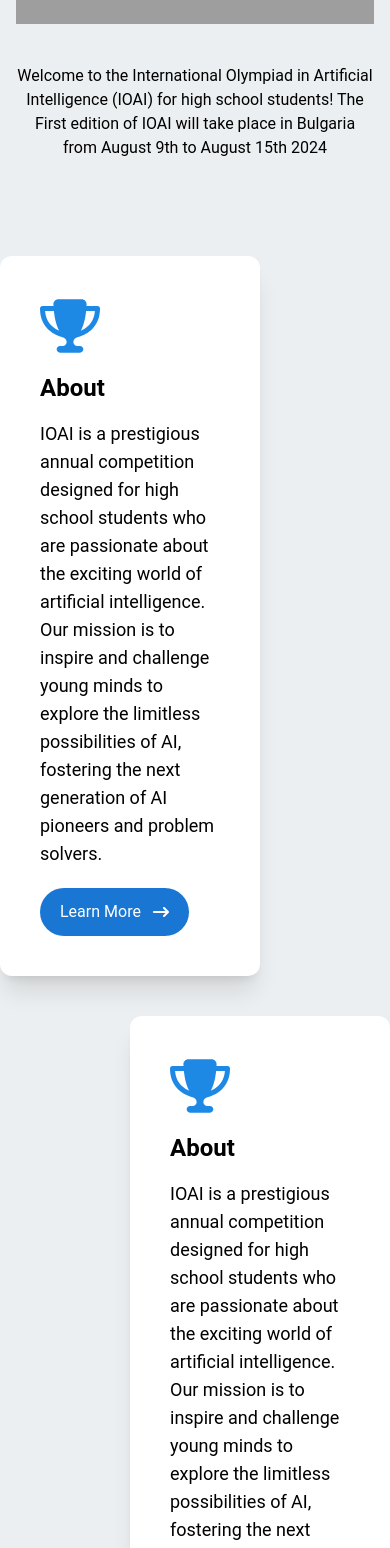
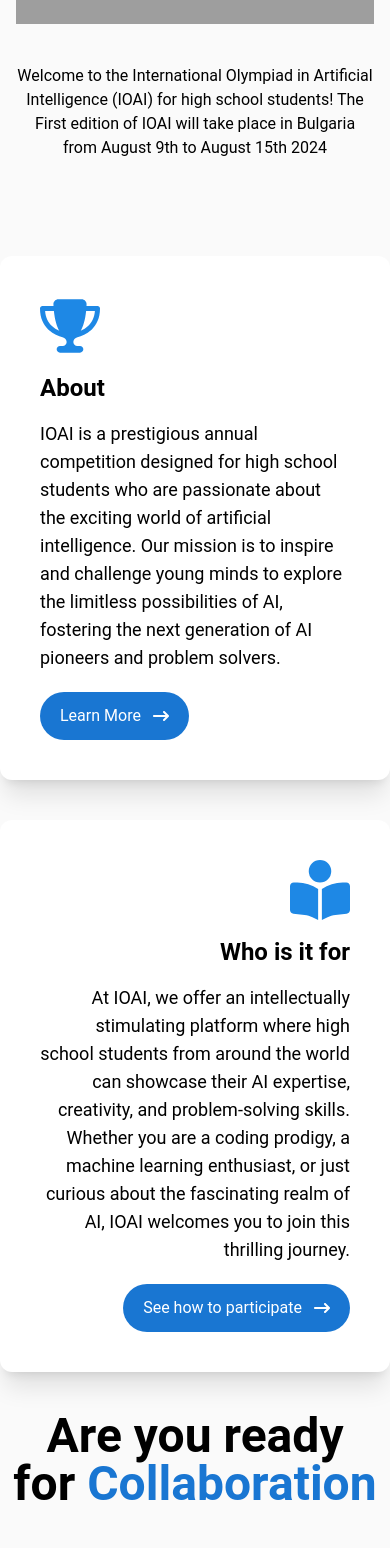
Before and after one commit to hasiburrahmanakash79/BDOAI, a React (Vite) app: page / in a window 390 px wide. Shown: the part 432-1980 px from the top of the page. Built offline with nearby package versions, Linux system fonts and the light colour scheme; grey boxes are pictures that could not be loaded.

Commit message:
make a responsive join poster

```diff
--- a/src/Layouts/Main.jsx
+++ b/src/Layouts/Main.jsx
@@ -5,7 +5,7 @@
 
 const Main = () => {
   return (
-    <div className="bg-blue-gray-50">
+    <div className="bg-[#fafafa]">
       <Nav/>
       <div className="min-h-[calc(100vh-239px)]">
         <Outlet></Outlet>
--- a/src/Pages/HomePage/Home.jsx
+++ b/src/Pages/HomePage/Home.jsx
@@ -1,11 +1,13 @@
 import Hero from './Hero/Hero';
 import HomeAbout from './HomeAbout/HomeAbout';
+import JoinBDOAI from './JoinBDOAI/JoinBDOAI';
 
 const Home = () => {
     return (
         <div className='container mx-auto'>
             <Hero/>
             <HomeAbout/>
+            <JoinBDOAI/>
         </div>
     );
 };
--- a/src/Pages/HomePage/HomeAbout/HomeAbout.jsx
+++ b/src/Pages/HomePage/HomeAbout/HomeAbout.jsx
@@ -1,11 +1,11 @@
-import { FaTrophy, FaArrowRightLong } from "react-icons/fa6";
+import { FaTrophy, FaArrowRightLong,FaBookOpenReader } from "react-icons/fa6";
 const HomeAbout = () => {
   return (
     <div className=" mt-20">
-      <div className="grid grid-cols-3">
+      <div className="md:grid grid-cols-3">
         <div className="col-span-2 p-10 shadow-xl rounded-xl bg-white">
           <FaTrophy className="text-6xl text-blue-600" />
-          <h1 className="text-2xl py-4 font-bold">About</h1>
+          <h1 className="text-2xl py-4 font-semibold">About</h1>
           <h1 className="text-lg">
             IOAI is a prestigious annual competition designed for high school
             students who are passionate about the exciting world of artificial
@@ -20,20 +20,16 @@
         <div className="col-span-1"></div>
       </div>
       <div>
-        <div className="grid grid-cols-3 mt-10">
+        <div className="md:grid grid-cols-3 mt-10">
         <div className="col-span-1"></div>
-          <div className="col-span-2 p-10 shadow-xl rounded-xl bg-white">
-            <FaTrophy className="text-6xl text-blue-600" />
-            <h1 className="text-2xl py-4 font-bold">About</h1>
+          <div className="col-span-2 p-10 shadow-xl rounded-xl bg-white flex flex-col justify-end items-end text-end">
+            <FaBookOpenReader className="text-6xl text-blue-600" />
+            <h1 className="text-2xl py-4 font-semibold">Who is it for</h1>
             <h1 className="text-lg">
-              IOAI is a prestigious annual competition designed for high school
-              students who are passionate about the exciting world of artificial
-              intelligence. Our mission is to inspire and challenge young minds
-              to explore the limitless possibilities of AI, fostering the next
-              generation of AI pioneers and problem solvers.
+            At IOAI, we offer an intellectually stimulating platform where high school students from around the world can showcase their AI expertise, creativity, and problem-solving skills. Whether you are a coding prodigy, a machine learning enthusiast, or just curious about the fascinating realm of AI, IOAI welcomes you to join this thrilling journey.
             </h1>
-            <button className="bg-blue-700 py-3 px-5 rounded-full flex gap-3 items-center text-white">
-              Learn More <FaArrowRightLong />
+            <button className="bg-blue-700 py-3 px-5 rounded-full flex gap-3 mt-5 items-center text-white">
+              See how to participate <FaArrowRightLong />
             </button>
           </div>
 
--- /dev/null
+++ b/src/Pages/HomePage/JoinBDOAI/JoinBDOAI.jsx
@@ -0,0 +1,27 @@
+import { FaArrowRightLong } from "react-icons/fa6";
+
+const JoinBDOAI = () => {
+  return (
+    <div>
+      <h1 className="text-5xl text-center font-bold my-10">
+        Are you ready <br /> for{" "}
+        <span className="text-blue-700">Collaboration</span>
+      </h1>
+      <div className="grid grid-cols-2 items-center">
+        <div className="space-y-5">
+            <h1 className="text-4xl">BDOAI 2024</h1>
+            <p className="text-lg ">The first ever edition of IOAI will take place in August 2024 in Bulgaria. The competition will focus on 3 areas of AI: Natural Language Processing, Machine Learning, and Computer Vision. The teams will compete against each other in a Scientific round and a Practical round.</p>
+            <p className="text-lg">Sample problems are already published in the How to prepare section!</p>
+            <button className="bg-blue-700 py-3 px-5 mt-5 rounded-full flex gap-3 items-center text-white">
+            Join BDOAI 2024 <FaArrowRightLong />
+          </button>
+        </div>
+        <div>
+            <img src="https://ioai-official.org/wp-content/uploads/2023/10/Untitled-design.png" alt="" />
+        </div>
+      </div>
+    </div>
+  );
+};
+
+export default JoinBDOAI;
```
